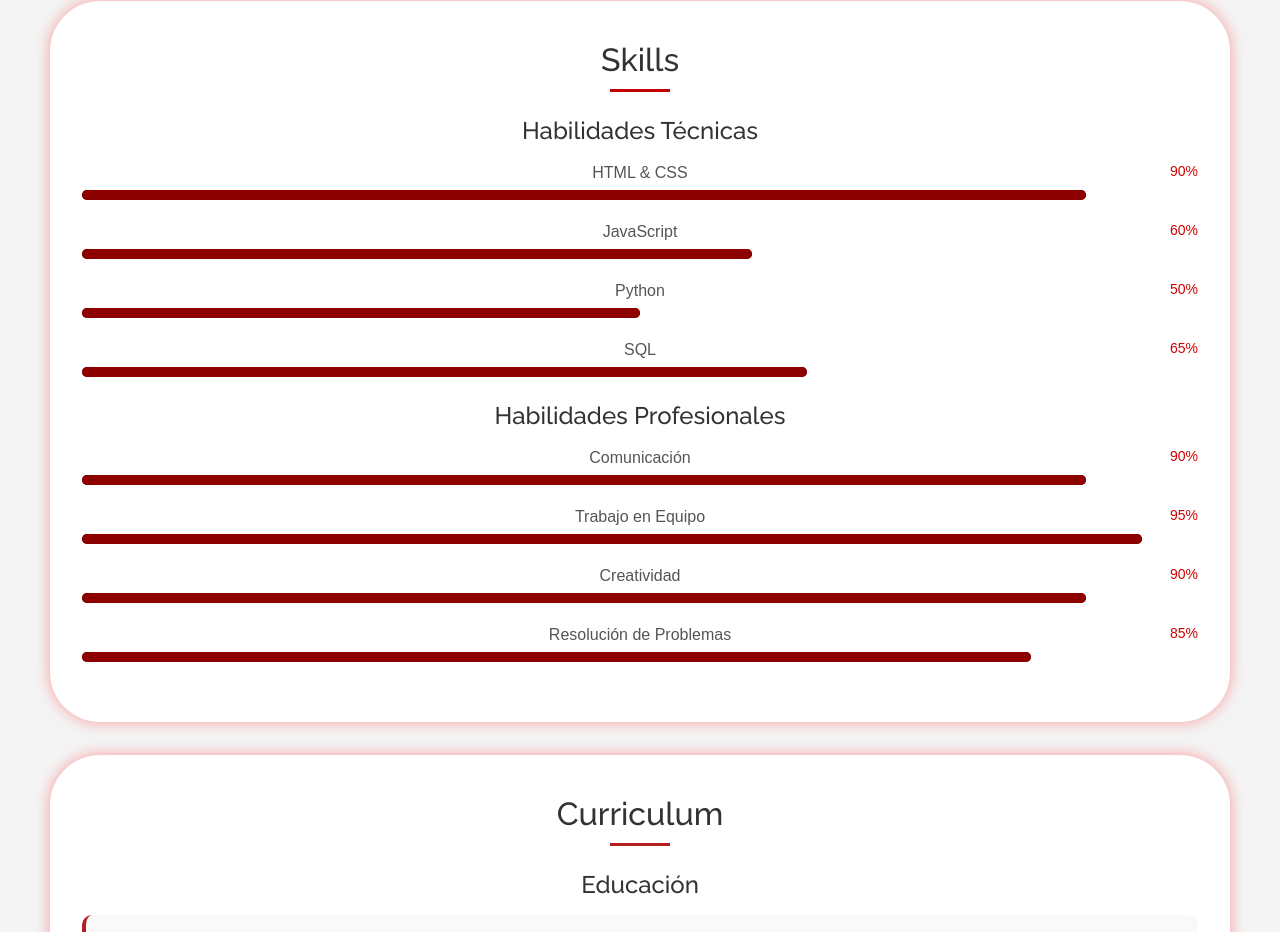
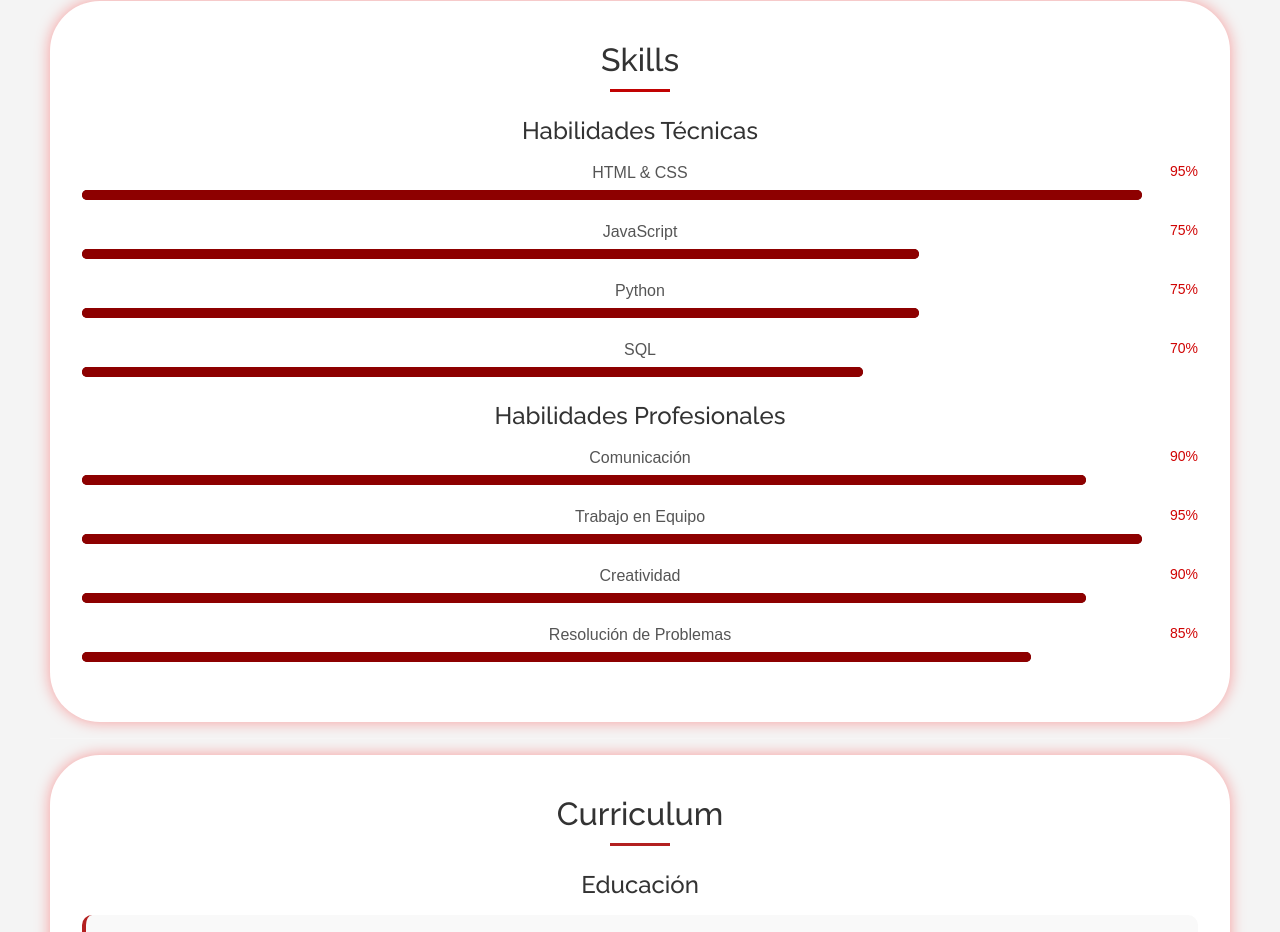
Before and after one commit to Rafa-hud/jmz_rafael, a plain HTML site: page index.html in a window 1280 px wide. Shown: the part 1509-2441 px from the top of the page. Drawn offline with nearby package versions, Linux system fonts and the light colour scheme.

Commit message:
update_final_03

```diff
--- a/index.html
+++ b/index.html
@@ -150,23 +150,23 @@
         <ul class="skills-list">
           <li>
             <span class="skill-name">HTML & CSS</span>
-            <span class="skill-percent">90%</span>
-            <div class="skill-bar" style="width: 90%;"></div>
+            <span class="skill-percent">95%</span>
+            <div class="skill-bar" style="width: 95%;"></div>
           </li>
           <li>
             <span class="skill-name">JavaScript</span>
-            <span class="skill-percent">60%</span>
-            <div class="skill-bar" style="width: 60%;"></div>
+            <span class="skill-percent">75%</span>
+            <div class="skill-bar" style="width: 75%;"></div>
           </li>
           <li>
             <span class="skill-name">Python</span>
-            <span class="skill-percent">50%</span>
-            <div class="skill-bar" style="width: 50%;"></div>
+            <span class="skill-percent">75%</span>
+            <div class="skill-bar" style="width: 75%;"></div>
           </li>
           <li>
             <span class="skill-name">SQL</span>
-            <span class="skill-percent">65%</span>
-            <div class="skill-bar" style="width: 65%;"></div>
+            <span class="skill-percent">70%</span>
+            <div class="skill-bar" style="width: 70%;"></div>
           </li>
         </ul>
         <h3>Habilidades Profesionales</h3>
```
Also changed, not shown: Readme.txt (deleted).
